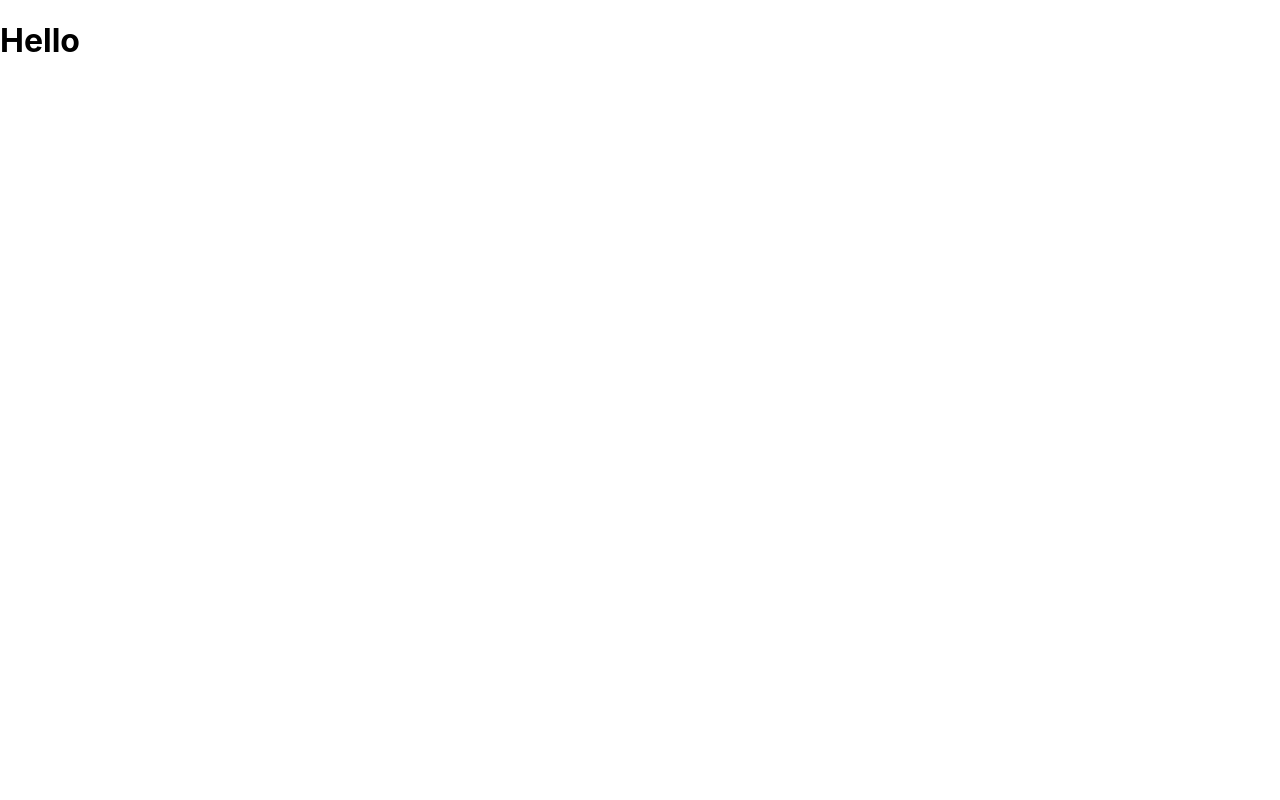
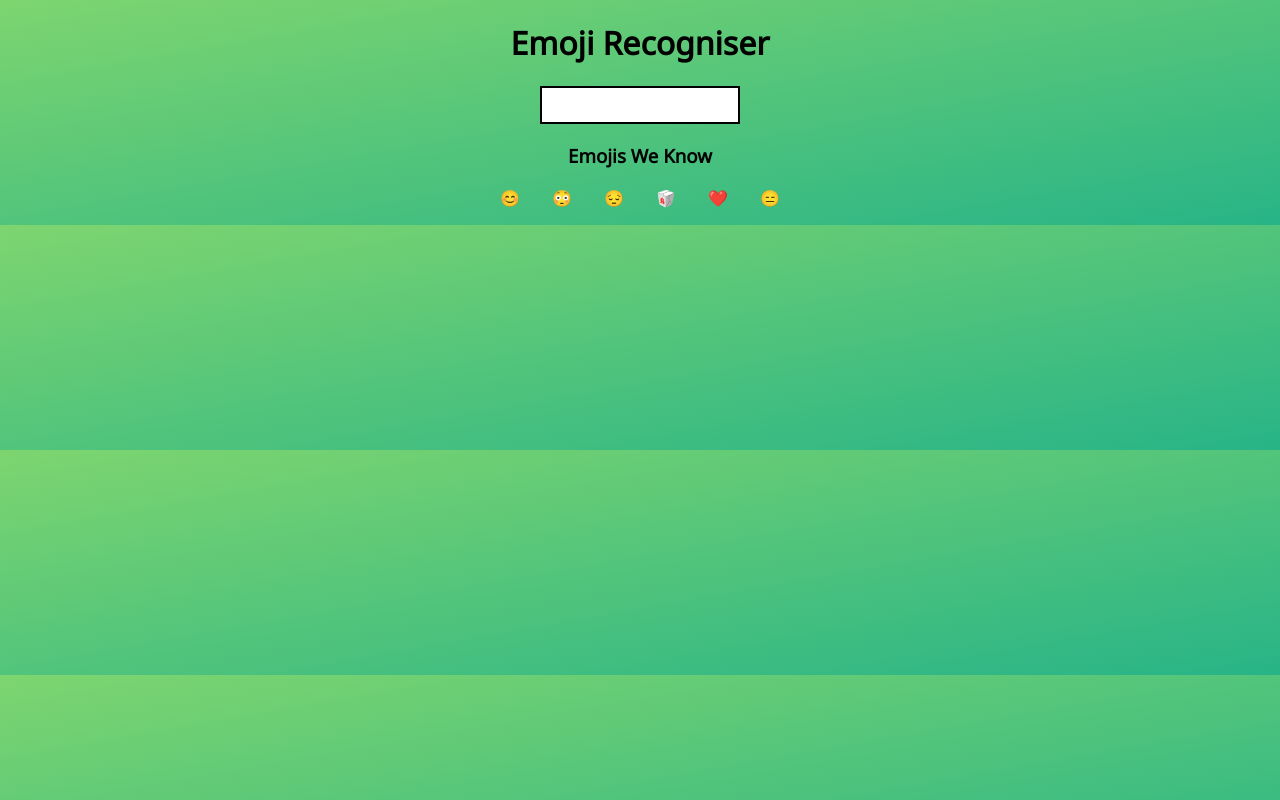
Before and after one commit to shubham-tyagi/Emoji-Recogniser-, a React (Create React App) app: page / in a window 1280 px wide. Built offline with nearby package versions, Linux system fonts and the light colour scheme.

Commit message:
initial commit, feat :whole app completed

```diff
--- a/public/index.html
+++ b/public/index.html
@@ -1,14 +1,12 @@
 <!DOCTYPE html>
 <html lang="en">
+
 <head>
   <meta charset="utf-8" />
   <link rel="icon" href="%PUBLIC_URL%/favicon.ico" />
   <meta name="viewport" content="width=device-width, initial-scale=1" />
   <meta name="theme-color" content="#000000" />
-    <meta
-      name="description"
-      content="Web site created using create-react-app"
-    />
+  <meta name="description" content="Web site created using create-react-app" />
   <link rel="apple-touch-icon" href="%PUBLIC_URL%/logo192.png" />
   <!--
       manifest.json provides metadata used when your web app is installed on a
@@ -24,20 +22,11 @@
       work correctly both with client-side routing and a non-root public URL.
       Learn how to configure a non-root public URL by running `npm run build`.
     -->
-    <title>React App</title>
+  <title>Emojis Recogniser</title>
 </head>
+
 <body>
-    <noscript>You need to enable JavaScript to run this app.</noscript>
   <div id="root"></div>
-    <!--
-      This HTML file is a template.
-      If you open it directly in the browser, you will see an empty page.
+</body>
 
-      You can add webfonts, meta tags, or analytics to this file.
-      The build step will place the bundled scripts into the <body> tag.
-
-      To begin the development, run `npm start` or `yarn start`.
-      To create a production bundle, use `npm run build` or `yarn build`.
-    -->
-  </body>
 </html>
--- a/src/App.css
+++ b/src/App.css
@@ -1,38 +1,35 @@
-.App {
-  text-align: center;
+@import url("https://fonts.googleapis.com/css2?family=Noto+Sans&display=swap");
+
+/* font-family: 'Noto Sans', sans-serif; */
+body {
+	background: linear-gradient(to top left, #28b487, #7dd56f);
+}
+.app {
+	font-family: "Noto Sans", sans-serif;
 }
 
-.App-logo {
-  height: 40vmin;
-  pointer-events: none;
+.app .usr-inp {
+	display: block;
+	margin: 0 auto;
+	border: 2px solid black;
+	padding: 0.6rem;
 }
 
-@media (prefers-reduced-motion: no-preference) {
-  .App-logo {
-    animation: App-logo-spin infinite 20s linear;
-  }
+.emoji-list {
+	padding-inline-start: 0;
+	text-align: center;
+	list-style-type: none;
 }
-
-.App-header {
-  background-color: #282c34;
-  min-height: 100vh;
-  display: flex;
-  flex-direction: column;
-  align-items: center;
-  justify-content: center;
-  font-size: calc(10px + 2vmin);
-  color: white;
+.emoji-list-item {
+	display: inline;
+	margin: 0rem 1rem;
+	/* margin-left: 0; */
 }
-
-.App-link {
-  color: #61dafb;
+.app .emojis-meaning {
+	text-align: center;
 }
-
-@keyframes App-logo-spin {
-  from {
-    transform: rotate(0deg);
-  }
-  to {
-    transform: rotate(360deg);
-  }
+.app .emojis-description-header {
+	display: block;
+	text-align: center;
+	/* color: aliceblue; */
 }
--- a/src/App.js
+++ b/src/App.js
@@ -1,8 +1,50 @@
-import logo from "./logo.svg";
 import "./App.css";
+import { useState } from "react";
 
 function App() {
-	return <h1> Hello </h1>;
+	const emojiDictionary = {
+		"😊": "Smiling",
+		"😳": "disbelief",
+		"😔": "sad",
+		"🥡": "takeout box",
+		"❤️": "love",
+		"😑": "annoyance" /** add some more to show how the app now expands when there's new data */,
+	};
+	// console.log(emojiDictionary["😊"]);
+	const [meaning, setMeaning] = useState("");
+
+	const onClickHandler = function (item) {
+		setMeaning(emojiDictionary[item]);
+	};
+
+	const onInput = function (event) {
+		let item = event.target.value;
+		setMeaning(emojiDictionary[item]);
+	};
+
+	const emojis = Object.keys(emojiDictionary);
+
+	return (
+		<div className="app">
+			<h1 style={{ textAlign: "center" }}> Emoji Recogniser </h1>
+			<input className="usr-inp" onChange={onInput} />
+			<h3 class="emojis-meaning">{meaning}</h3>
+			<h3 className="emojis-description-header">Emojis We Know</h3>
+			<ul className="emoji-list">
+				{emojis.map((items) => {
+					return (
+						<li
+							onClick={() => onClickHandler(items)}
+							key={items}
+							className="emoji-list-item"
+						>
+							{items}
+						</li>
+					);
+				})}
+			</ul>
+		</div>
+	);
 }
 
 export default App;
--- a/src/index.css
+++ b/src/index.css
@@ -1,13 +1,11 @@
+@import url("https://fonts.googleapis.com/css2?family=Noto+Sans&display=swap");
+
 body {
-  margin: 0;
-  font-family: -apple-system, BlinkMacSystemFont, 'Segoe UI', 'Roboto', 'Oxygen',
-    'Ubuntu', 'Cantarell', 'Fira Sans', 'Droid Sans', 'Helvetica Neue',
-    sans-serif;
-  -webkit-font-smoothing: antialiased;
-  -moz-osx-font-smoothing: grayscale;
+	font-family: "Noto Sans", sans-serif;
+	margin: 0;
 }
 
 code {
-  font-family: source-code-pro, Menlo, Monaco, Consolas, 'Courier New',
-    monospace;
+	font-family: source-code-pro, Menlo, Monaco, Consolas, "Courier New",
+		monospace;
 }
```
Lines whose indentation alone changed are shown as unchanged.
